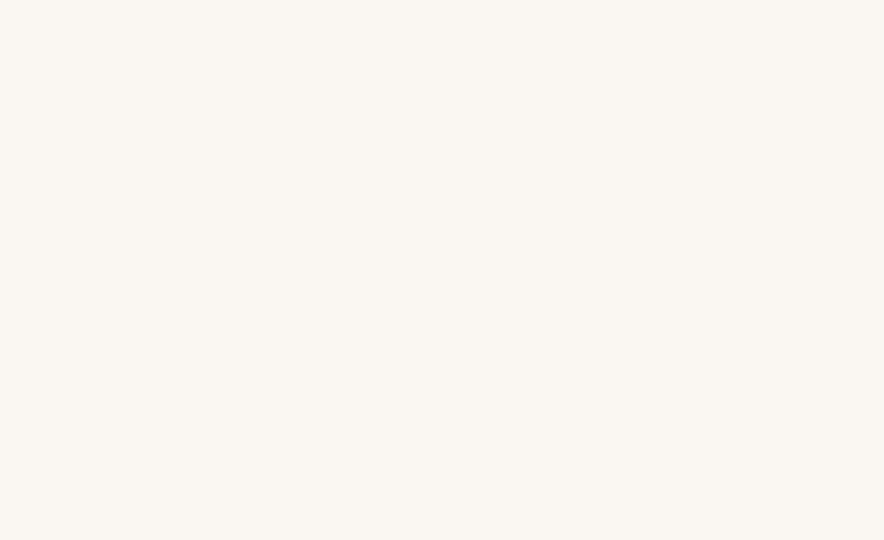
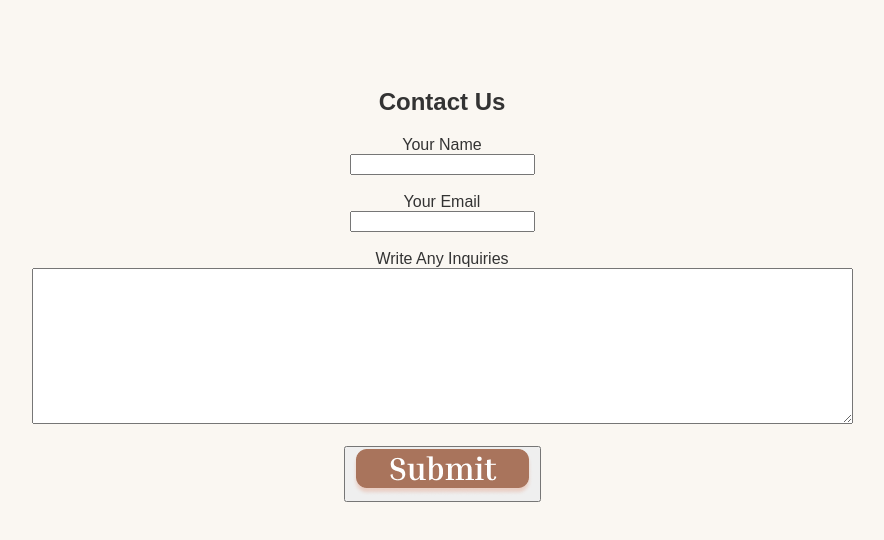
Before and after one commit to danishaeli/new-test, a plain HTML site: page contact.html in a window 1280 px wide. Shown: the whole page, without its empty margins (198-1082 px from the left). Drawn offline with Linux system fonts and the light colour scheme.

Commit message:
Update contact.html

```diff
--- a/contact.html
+++ b/contact.html
@@ -5,8 +5,24 @@
     <link rel="stylesheet" href="style.css">
   </head>
 <body>
-
+  <div id="contactus">
+      <div class="contact">
+        <h2>Contact Us</h2>
+        <form id="Filling">
+        <label for="name">Your Name</label> <br>
+        <input type="text" required> <br><br>
+        <label for="email">Your Email</label><br>
+        <input type="email" required><br><br>
+        <label for="message">Write Any Inquiries</label><br>
+        <textarea name="message" cols="100" rows="10" required></textarea><br><br>
+       <button type="submit">
+       <img src="submit.png" alt="submitbutton">
+       </button>
+        </form>
+      </div>
+      </div>
+    </div>
 
 </body>
-
+   <script src="script.js"></script>
 </html>
```
